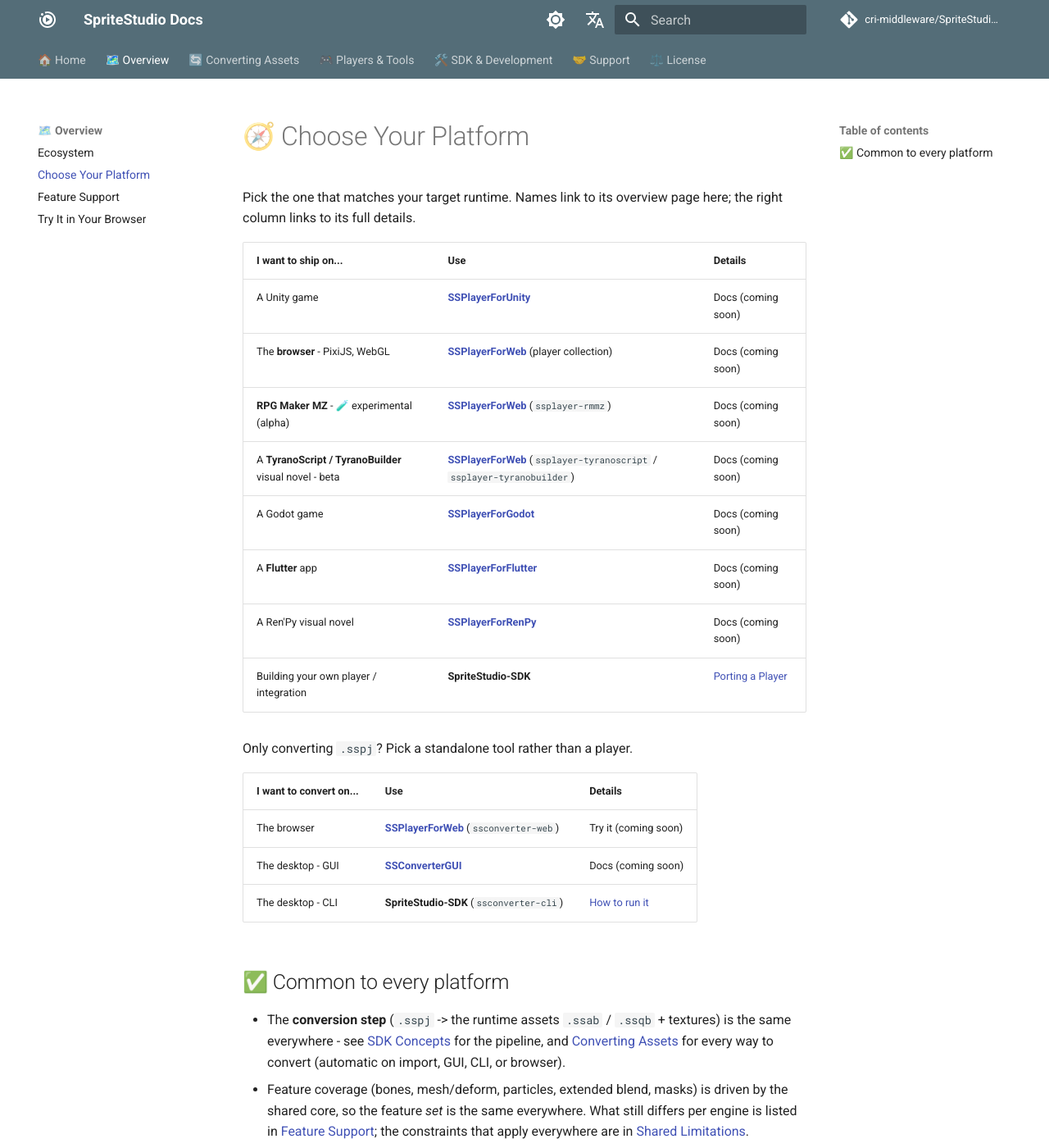
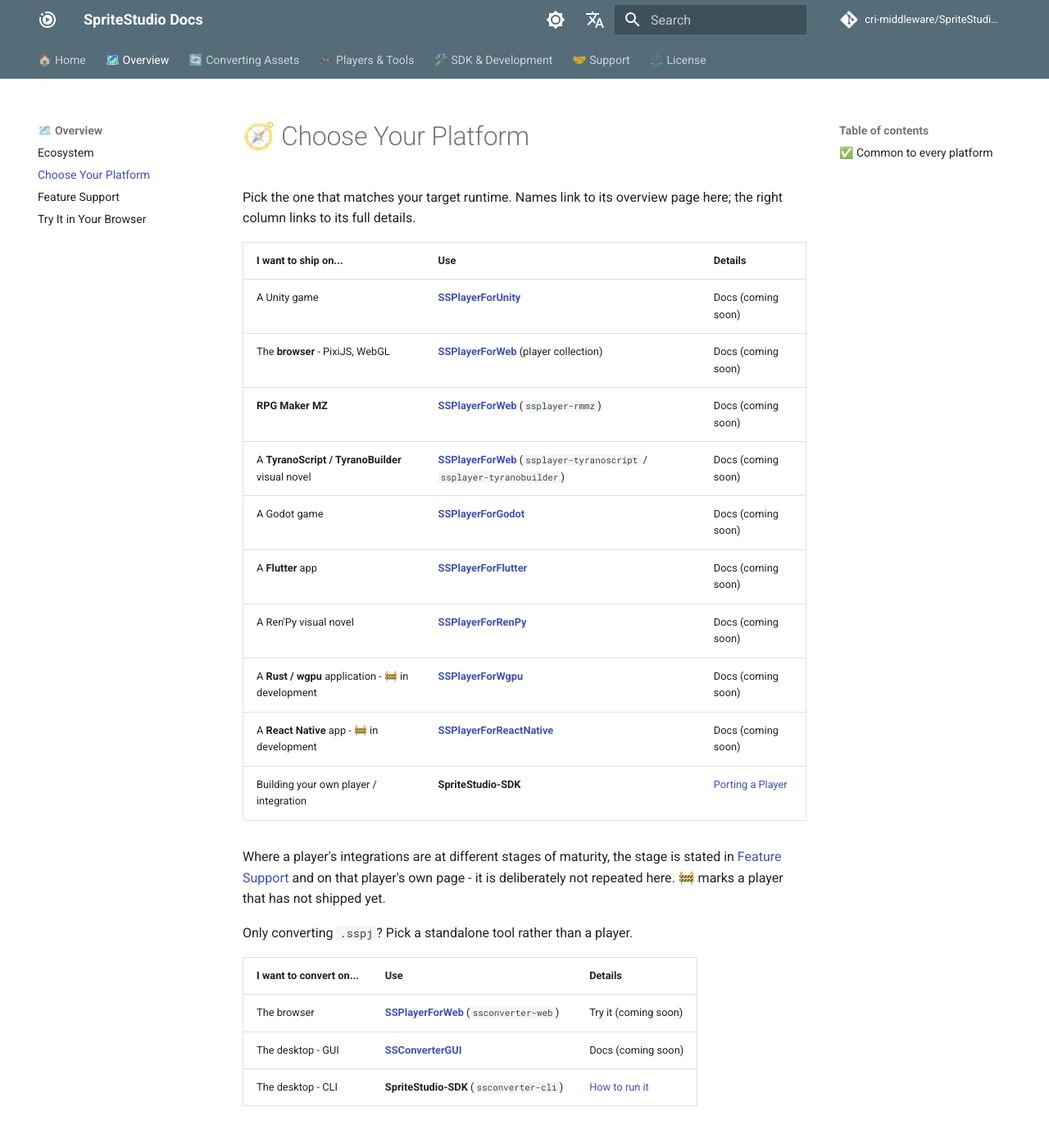
Before and after one commit to cri-middleware/SpriteStudio-Docs, an MkDocs documentation site: the page built from docs/en/overview/choose-your-platform.md, in a window 1280 px wide and 1400 px high. Shown: the whole window at 82% size. Built offline with MkDocs 1.6.1 and Material for MkDocs 9.7.7, drawn with Linux system fonts in a browser that asks for light colours; comment, search, counter and statistics services are not loaded.

Commit message:
docs: list the unreleased players on Choose Your Platform, drop maturity grades
SSPlayerForWgpu and SSPlayerForReactNative already have an overview page, a nav
slot and a landing card; the one table people actually pick from did not mention
them at all. Both now have a row, below Ren'Py in nav order, marked
"- 🚧 in development" / "- 🚧 開発中" so nobody picks one and finds nothing to
install.

The table no longer grades maturity: RPG Maker MZ's "🧪 experimental (alpha)"
and TyranoScript / TyranoBuilder's "beta" are gone from it. Those stages are
still stated by feature-support.md and by players/web.md, which is where a fact
that moves belongs -- Choose Your Platform answers "what do I build with", and a
trailing note now says where the stages live. 🚧 stays because it says the
player does not exist yet, not that it is less mature.

en/ and ja/ together; both locales build strict.

```diff
--- a/docs/en/overview/choose-your-platform.md
+++ b/docs/en/overview/choose-your-platform.md
@@ -7,12 +7,18 @@ column links to its full details.
 |---|---|---|
 | A Unity game | **[SSPlayerForUnity](../players/unity.md)** | Docs (coming soon) |
 | The **browser** - PixiJS, WebGL | **[SSPlayerForWeb](../players/web.md)** (player collection) | Docs (coming soon) |
-| **RPG Maker MZ** - 🧪 experimental (alpha) | **[SSPlayerForWeb](../players/web.md)** (`ssplayer-rmmz`) | Docs (coming soon) |
-| A **TyranoScript / TyranoBuilder** visual novel - beta | **[SSPlayerForWeb](../players/web.md)** (`ssplayer-tyranoscript` / `ssplayer-tyranobuilder`) | Docs (coming soon) |
+| **RPG Maker MZ** | **[SSPlayerForWeb](../players/web.md)** (`ssplayer-rmmz`) | Docs (coming soon) |
+| A **TyranoScript / TyranoBuilder** visual novel | **[SSPlayerForWeb](../players/web.md)** (`ssplayer-tyranoscript` / `ssplayer-tyranobuilder`) | Docs (coming soon) |
 | A Godot game | **[SSPlayerForGodot](../players/godot.md)** | Docs (coming soon) |
 | A **Flutter** app | **[SSPlayerForFlutter](../players/flutter.md)** | Docs (coming soon) |
 | A Ren'Py visual novel | **[SSPlayerForRenPy](../players/renpy.md)** | Docs (coming soon) |
+| A **Rust / wgpu** application - 🚧 in development | **[SSPlayerForWgpu](../players/wgpu.md)** | Docs (coming soon) |
+| A **React Native** app - 🚧 in development | **[SSPlayerForReactNative](../players/react-native.md)** | Docs (coming soon) |
 | Building your own player / integration | **SpriteStudio-SDK** | [Porting a Player](../sdk/porting.md) |
+
+Where a player's integrations are at different stages of maturity, the stage is stated in
+[Feature Support](./feature-support.md) and on that player's own page - it is deliberately not
+repeated here. 🚧 marks a player that has not shipped yet.
 
 Only converting `.sspj`? Pick a standalone tool rather than a player.
 
```
Also changed, not shown: docs/ja/overview/choose-your-platform.md (+7 -2 lines).
